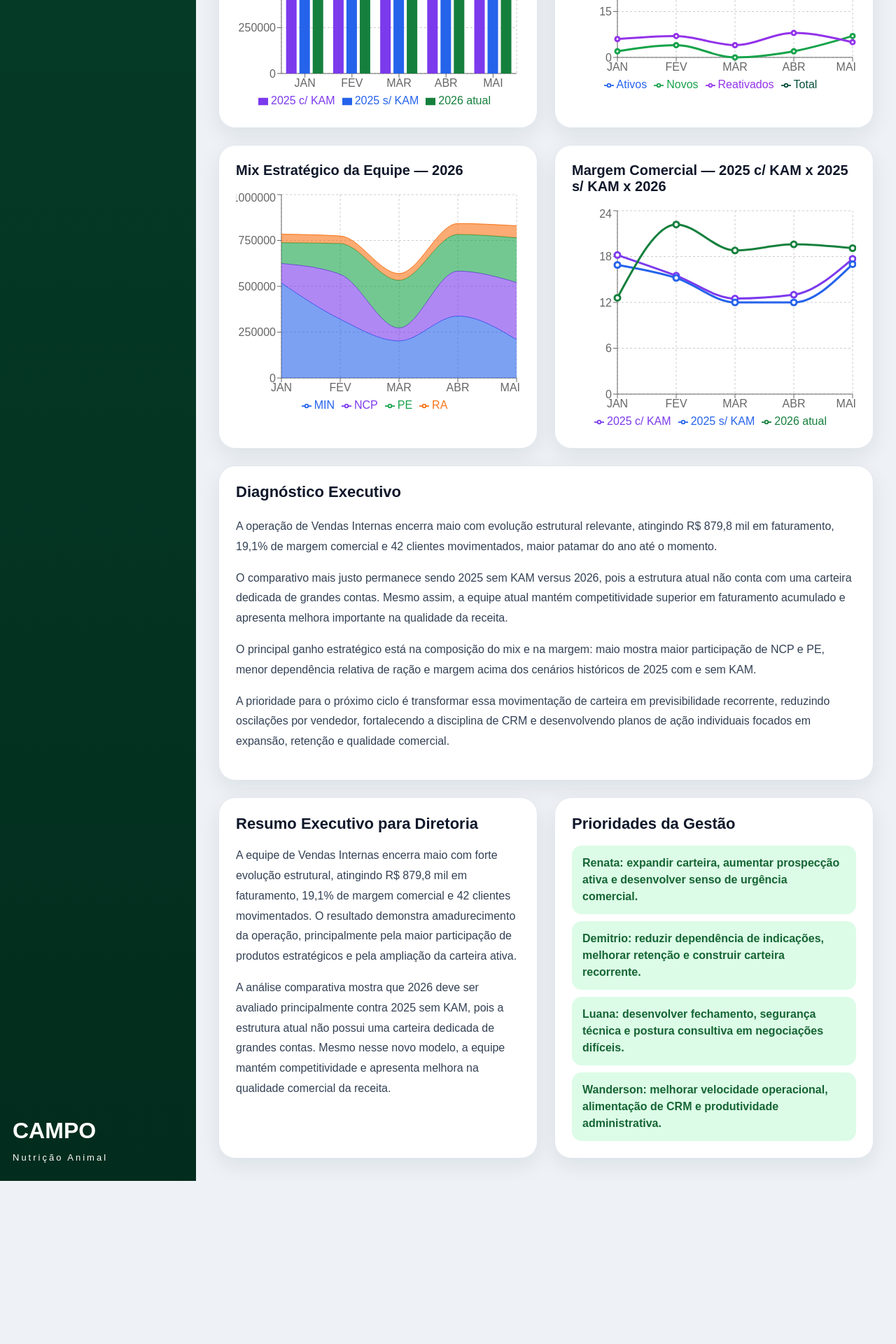
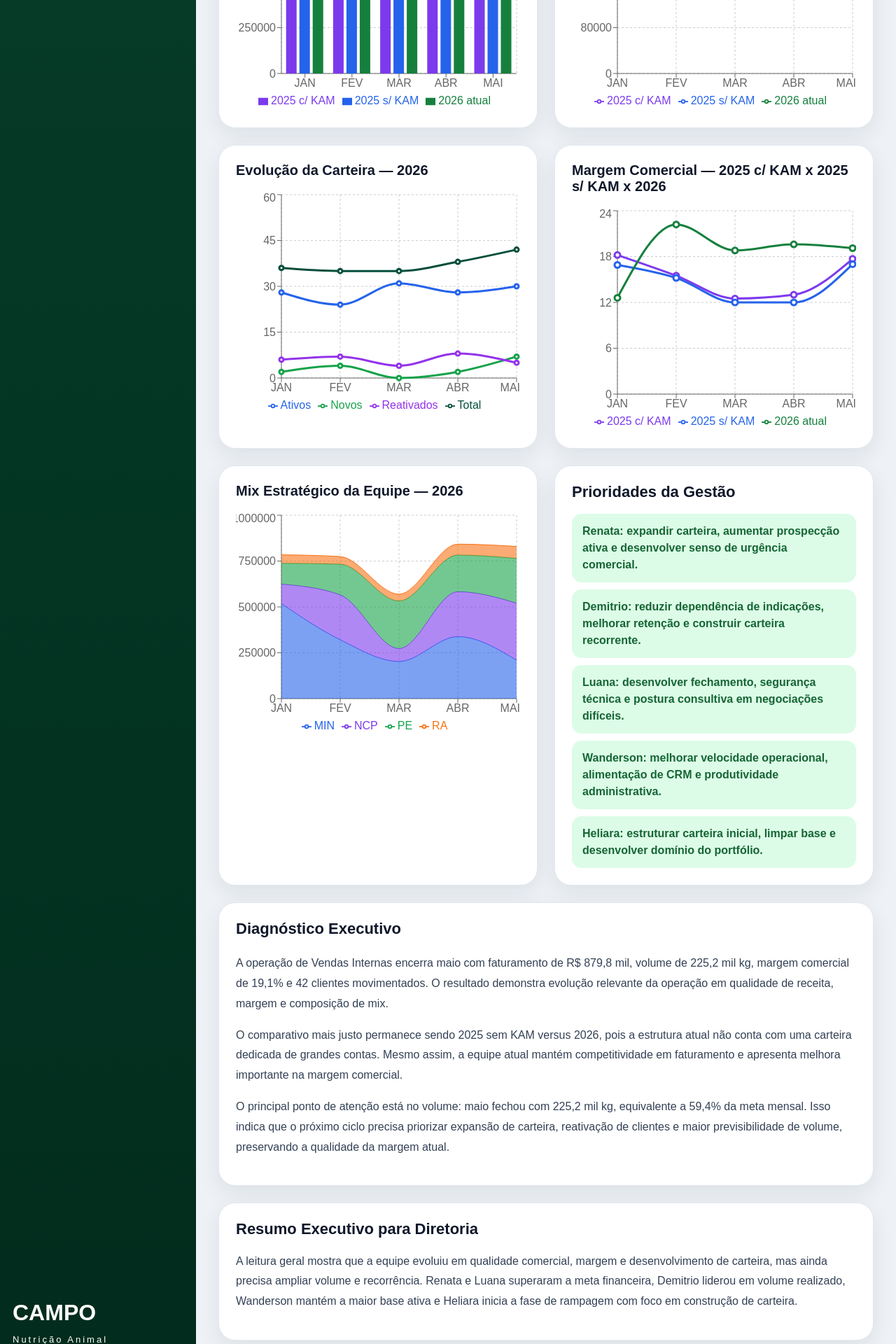
Before and after one commit to altcomunic/campo-dashboard-comercial, a React (Vite) app: page / in a window 1280 px wide. Shown: the part 600-2520 px from the top of the page at 70% size. Before the commit the page ends 2287 px from the top, so only its background shows below. Built offline with nearby package versions, Linux system fonts and the light colour scheme; the HTML template or start-up script is replaced by a standard one.

Commit message:
Update App.tsx

```diff
--- a/src/App.tsx
+++ b/src/App.tsx
@@ -16,16 +16,20 @@ import {
 import { BarChart3, Users } from 'lucide-react'
 import { Card, ChartCard, ListCard } from './components/Cards'
 import {
+  carteiraEquipe,
   equipeComparativo,
   margemEquipe,
+  mixEquipe2026,
   volumeEquipe,
-  carteiraEquipe,
-  mixEquipe2026,
-  vendedores
+  vendedores,
 } from './data/dashboardData'
 
 function formatCurrency(v: number) {
   return `R$ ${Number(v).toLocaleString('pt-BR')}`
+}
+
+function formatKg(v: number) {
+  return `${Number(v).toLocaleString('pt-BR')} kg`
 }
 
 export default function App() {
@@ -136,6 +140,12 @@ function EquipeDashboard() {
         />
 
         <Card
+          titulo="Volume Maio"
+          valor="225,2 mil kg"
+          subtitulo="59,4% da meta"
+        />
+
+        <Card
           titulo="Margem Maio"
           valor="19,1%"
           subtitulo="Acima de 2025 c/ e s/ KAM"
@@ -145,12 +155,6 @@ function EquipeDashboard() {
           titulo="Clientes Mov."
           valor="42"
           subtitulo="Maior patamar do ano"
-        />
-
-        <Card
-          titulo="Novos + Reativados"
-          valor="12"
-          subtitulo="7 novos e 5 reativados"
         />
       </section>
 
@@ -188,6 +192,47 @@ function EquipeDashboard() {
           </ResponsiveContainer>
         </ChartCard>
 
+        <ChartCard titulo="Comparativo de Volume — 2025 c/ KAM x 2025 s/ KAM x 2026">
+          <ResponsiveContainer width="100%" height={320}>
+            <LineChart data={volumeEquipe}>
+              <CartesianGrid strokeDasharray="3 3" />
+              <XAxis dataKey="mes" />
+              <YAxis />
+              <Tooltip formatter={(v) => formatKg(Number(v))} />
+              <Legend />
+
+              <Line
+                type="monotone"
+                dataKey="comKam2025"
+                name="2025 c/ KAM"
+                stroke="#7c3aed"
+                strokeWidth={3}
+                dot={{ r: 4 }}
+              />
+
+              <Line
+                type="monotone"
+                dataKey="semKam2025"
+                name="2025 s/ KAM"
+                stroke="#2563eb"
+                strokeWidth={3}
+                dot={{ r: 4 }}
+              />
+
+              <Line
+                type="monotone"
+                dataKey="atual2026"
+                name="2026 atual"
+                stroke="#15803d"
+                strokeWidth={3}
+                dot={{ r: 4 }}
+              />
+            </LineChart>
+          </ResponsiveContainer>
+        </ChartCard>
+      </section>
+
+      <section className="grid-2">
         <ChartCard titulo="Evolução da Carteira — 2026">
           <ResponsiveContainer width="100%" height={320}>
             <LineChart data={carteiraEquipe}>
@@ -227,6 +272,45 @@ function EquipeDashboard() {
                 name="Total"
                 stroke="#064e3b"
                 strokeWidth={3}
+              />
+            </LineChart>
+          </ResponsiveContainer>
+        </ChartCard>
+
+        <ChartCard titulo="Margem Comercial — 2025 c/ KAM x 2025 s/ KAM x 2026">
+          <ResponsiveContainer width="100%" height={320}>
+            <LineChart data={margemEquipe}>
+              <CartesianGrid strokeDasharray="3 3" />
+              <XAxis dataKey="mes" />
+              <YAxis />
+              <Tooltip formatter={(v) => `${v}%`} />
+              <Legend />
+
+              <Line
+                type="monotone"
+                dataKey="comKam2025"
+                name="2025 c/ KAM"
+                stroke="#7c3aed"
+                strokeWidth={3}
+                dot={{ r: 4 }}
+              />
+
+              <Line
+                type="monotone"
+                dataKey="semKam2025"
+                name="2025 s/ KAM"
+                stroke="#2563eb"
+                strokeWidth={3}
+                dot={{ r: 4 }}
+              />
+
+              <Line
+                type="monotone"
+                dataKey="atual2026"
+                name="2026 atual"
+                stroke="#15803d"
+                strokeWidth={3}
+                dot={{ r: 4 }}
               />
             </LineChart>
           </ResponsiveContainer>
@@ -278,106 +362,13 @@ function EquipeDashboard() {
           </ResponsiveContainer>
         </ChartCard>
 
-        <ChartCard titulo="Margem Comercial — 2025 c/ KAM x 2025 s/ KAM x 2026">
-          <ResponsiveContainer width="100%" height={320}>
-            <LineChart data={margemEquipe}>
-              <CartesianGrid strokeDasharray="3 3" />
-              <XAxis dataKey="mes" />
-              <YAxis />
-              <Tooltip formatter={(v) => `${v}%`} />
-              <Legend />
-
-              <Line
-                type="monotone"
-                dataKey="comKam2025"
-                name="2025 c/ KAM"
-                stroke="#7c3aed"
-                strokeWidth={3}
-                dot={{ r: 4 }}
-              />
-
-              <Line
-                type="monotone"
-                dataKey="semKam2025"
-                name="2025 s/ KAM"
-                stroke="#2563eb"
-                strokeWidth={3}
-                dot={{ r: 4 }}
-              />
-
-              <Line
-                type="monotone"
-                dataKey="atual2026"
-                name="2026 atual"
-                stroke="#15803d"
-                strokeWidth={3}
-                dot={{ r: 4 }}
-              />
-            </LineChart>
-          </ResponsiveContainer>
-        </ChartCard>
-      </section>
-
-      <section className="diagnosis">
-        <h3>Diagnóstico Executivo</h3>
-
-        <p>
-          A operação de Vendas Internas encerra maio com evolução estrutural
-          relevante, atingindo R$ 879,8 mil em faturamento, 19,1% de margem
-          comercial e 42 clientes movimentados, maior patamar do ano até o
-          momento.
-        </p>
-
-        <p>
-          O comparativo mais justo permanece sendo 2025 sem KAM versus 2026,
-          pois a estrutura atual não conta com uma carteira dedicada de grandes
-          contas. Mesmo assim, a equipe atual mantém competitividade superior em
-          faturamento acumulado e apresenta melhora importante na qualidade da
-          receita.
-        </p>
-
-        <p>
-          O principal ganho estratégico está na composição do mix e na margem:
-          maio mostra maior participação de NCP e PE, menor dependência relativa
-          de ração e margem acima dos cenários históricos de 2025 com e sem KAM.
-        </p>
-
-        <p>
-          A prioridade para o próximo ciclo é transformar essa movimentação de
-          carteira em previsibilidade recorrente, reduzindo oscilações por
-          vendedor, fortalecendo a disciplina de CRM e desenvolvendo planos de
-          ação individuais focados em expansão, retenção e qualidade comercial.
-        </p>
-      </section>
-
-      <section className="grid-2">
-        <div className="profile-card">
-          <h2>Resumo Executivo para Diretoria</h2>
-
-          <p>
-            A equipe de Vendas Internas encerra maio com forte evolução
-            estrutural, atingindo R$ 879,8 mil em faturamento, 19,1% de margem
-            comercial e 42 clientes movimentados. O resultado demonstra
-            amadurecimento da operação, principalmente pela maior participação
-            de produtos estratégicos e pela ampliação da carteira ativa.
-          </p>
-
-          <p>
-            A análise comparativa mostra que 2026 deve ser avaliado
-            principalmente contra 2025 sem KAM, pois a estrutura atual não
-            possui uma carteira dedicada de grandes contas. Mesmo nesse novo
-            modelo, a equipe mantém competitividade e apresenta melhora na
-            qualidade comercial da receita.
-          </p>
-        </div>
-
         <div className="profile-card">
           <h2>Prioridades da Gestão</h2>
 
           <ul className="pill-list">
             <li className="pill pill-green">
-              Renata: expandir carteira, aumentar prospecção ativa e
-              desenvolver senso de urgência comercial.
+              Renata: expandir carteira, aumentar prospecção ativa e desenvolver
+              senso de urgência comercial.
             </li>
 
             <li className="pill pill-green">
@@ -394,8 +385,50 @@ function EquipeDashboard() {
               Wanderson: melhorar velocidade operacional, alimentação de CRM e
               produtividade administrativa.
             </li>
+
+            <li className="pill pill-green">
+              Heliara: estruturar carteira inicial, limpar base e desenvolver
+              domínio do portfólio.
+            </li>
           </ul>
         </div>
+      </section>
+
+      <section className="diagnosis">
+        <h3>Diagnóstico Executivo</h3>
+
+        <p>
+          A operação de Vendas Internas encerra maio com faturamento de R$
+          879,8 mil, volume de 225,2 mil kg, margem comercial de 19,1% e 42
+          clientes movimentados. O resultado demonstra evolução relevante da
+          operação em qualidade de receita, margem e composição de mix.
+        </p>
+
+        <p>
+          O comparativo mais justo permanece sendo 2025 sem KAM versus 2026,
+          pois a estrutura atual não conta com uma carteira dedicada de grandes
+          contas. Mesmo assim, a equipe atual mantém competitividade em
+          faturamento e apresenta melhora importante na margem comercial.
+        </p>
+
+        <p>
+          O principal ponto de atenção está no volume: maio fechou com 225,2 mil
+          kg, equivalente a 59,4% da meta mensal. Isso indica que o próximo ciclo
+          precisa priorizar expansão de carteira, reativação de clientes e maior
+          previsibilidade de volume, preservando a qualidade da margem atual.
+        </p>
+      </section>
+
+      <section className="profile-card">
+        <h2>Resumo Executivo para Diretoria</h2>
+
+        <p>
+          A leitura geral mostra que a equipe evoluiu em qualidade comercial,
+          margem e desenvolvimento de carteira, mas ainda precisa ampliar volume
+          e recorrência. Renata e Luana superaram a meta financeira, Demitrio
+          liderou em volume realizado, Wanderson mantém a maior base ativa e
+          Heliara inicia a fase de rampagem com foco em construção de carteira.
+        </p>
       </section>
     </div>
   )
@@ -468,6 +501,27 @@ function IndividualDashboard({
               </ResponsiveContainer>
             </ChartCard>
 
+            <ChartCard titulo="Volume Realizado por Mês">
+              <ResponsiveContainer width="100%" height={300}>
+                <BarChart data={vendedor.volumeRealizado}>
+                  <CartesianGrid strokeDasharray="3 3" />
+                  <XAxis dataKey="mes" />
+                  <YAxis />
+                  <Tooltip formatter={(v) => formatKg(Number(v))} />
+                  <Legend />
+
+                  <Bar
+                    dataKey="volume"
+                    name="Volume Realizado"
+                    fill="#15803d"
+                    radius={[8, 8, 0, 0]}
+                  />
+                </BarChart>
+              </ResponsiveContainer>
+            </ChartCard>
+          </section>
+
+          <section className="grid-2">
             <ChartCard titulo="Volume x Valor (% de atingimento)">
               <ResponsiveContainer width="100%" height={300}>
                 <LineChart data={vendedor.dados}>
@@ -495,9 +549,7 @@ function IndividualDashboard({
                 </LineChart>
               </ResponsiveContainer>
             </ChartCard>
-          </section>
 
-          <section className="grid-2">
             <ChartCard titulo="Evolução da Carteira">
               <ResponsiveContainer width="100%" height={300}>
                 <BarChart data={vendedor.carteira}>
@@ -514,7 +566,9 @@ function IndividualDashboard({
                 </BarChart>
               </ResponsiveContainer>
             </ChartCard>
+          </section>
 
+          <section className="grid-2">
             <ChartCard titulo="Mix de Produtos">
               <ResponsiveContainer width="100%" height={300}>
                 <BarChart data={vendedor.mix}>
```
